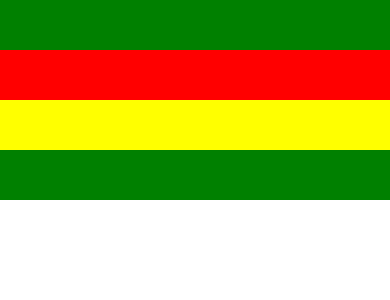
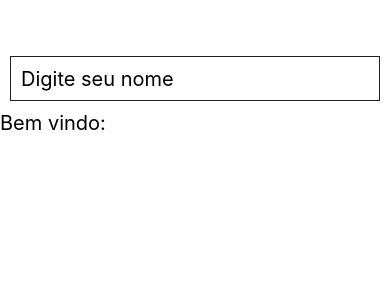
Before and after one commit to Martins-Guilherme/AppMinimal, a React Native app: screen / in a window 390 px wide. Shown: the top 300 px of the page. Built offline with nearby package versions, Linux system fonts and the light colour scheme.

Commit message:
Adicionando entrada do usuario

```diff
--- a/App.js
+++ b/App.js
@@ -1,28 +1,55 @@
 import React, { Component } from "react";
-import { View, Text, StyleSheet } from "react-native";
+import { View, Text, StyleSheet, TextInput } from "react-native";
 
 
 class App extends Component{
+  constructor(props){
+    super(props);
+    this.state = {
+      nome: ' '
+    };
+    this.pegaNome = this.pegaNome.bind(this);
+  }
+
+  pegaNome(texto){
+    this.setState({nome: texto})
+  }
+
   render(){
     return(
-      <View style = {{flex: 1, flexDirection: 'collum',
-
-                //  justificando a coluna
-                      alignItems: 'stretch',
-
-                      backgroundColor: 'white'}}>
-
-        <View style= {{height: 50, backgroundColor: 'green'}}></View>
-        <View style= {{height: 50, backgroundColor: 'red'}}></View>
-        <View style= {{height: 50, backgroundColor: 'yellow'}}></View>
-        <View style= {{height: 50, backgroundColor: 'green'}}></View>
-
-
+      <View>
+        <TextInput style = {styles.input}
+        placeholder="Digite seu nome"
+        underlineColorAndroid='transparent'
+        onChangeText={this.pegaNome}
+        />
+        <Text style= {styles.texto}>
+            Bem vindo: {this.state.nome}
+          </Text>
 
       </View>
     );
 }
 }
 
+const styles = StyleSheet.create({
+  container:{
+    flex: 1,
+  },
+  texto:{
+    display: 'flex',
+    textAlign: 'center',
+    fontSize: 20,
+  },
+  input:{
+    height: 45,
+    borderWidth: 1,
+    borderColor: '#222',
+    margin: 10,
+    marginTop: 56,
+    fontSize: 20,
+    padding: 10,
+  },
+});
 
 export default App;
```
